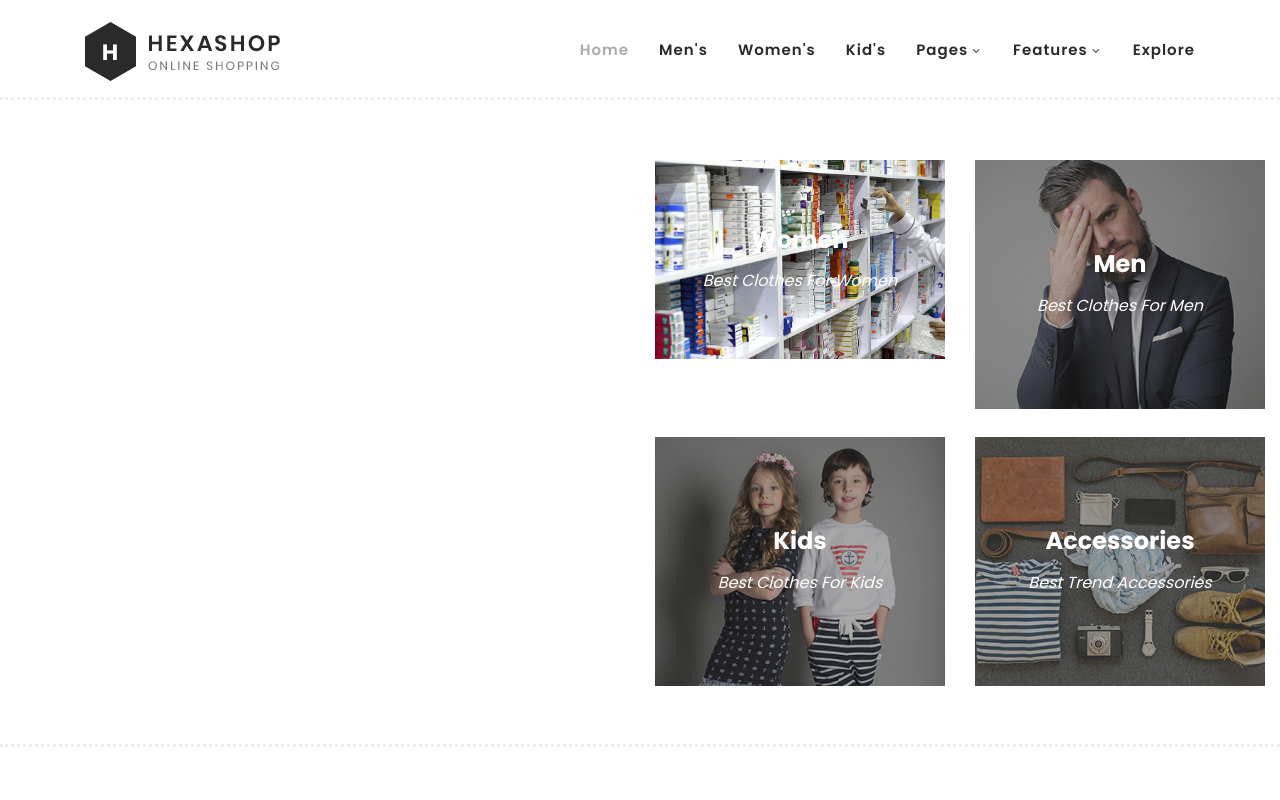
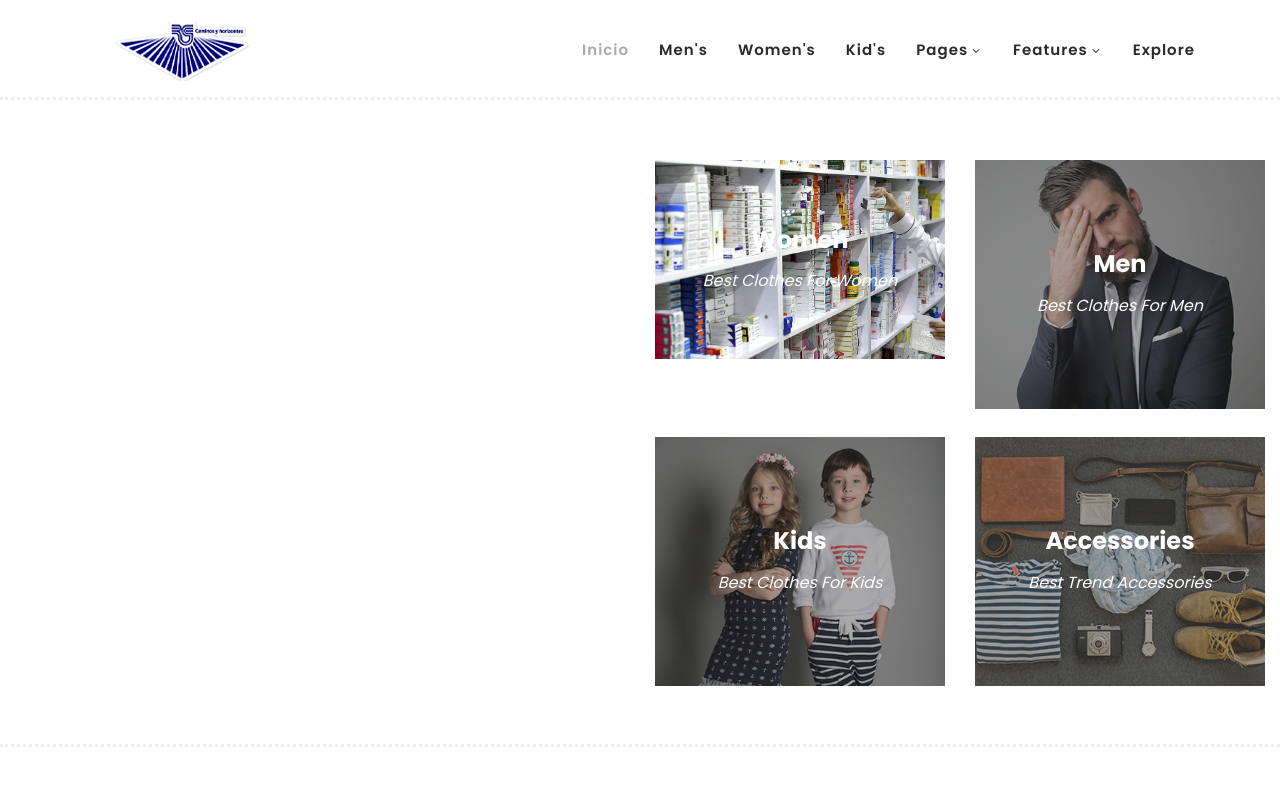
Before and after one commit to LsCallejas/home, a plain HTML site: page hexashop-1.0.0/index.html in a window 1280 px wide. Shown: the top 800 px of the page. Drawn offline with Linux system fonts and the light colour scheme.

Commit message:
cambios de logo png

```diff
--- a/hexashop-1.0.0/index.html
+++ b/hexashop-1.0.0/index.html
@@ -52,12 +52,12 @@ https://templatemo.com/tm-571-hexashop
                     <nav class="main-nav">
                         <!-- ***** Logo Start ***** -->
                         <a href="index.html" class="logo">
-                            <img src="assets/images/logo.png">
+                            <img src="assets/images/loge.png">
                         </a>
                         <!-- ***** Logo End ***** -->
                         <!-- ***** Menu Start ***** -->
                         <ul class="nav">
-                            <li class="scroll-to-section"><a href="#top" class="active">Home</a></li>
+                            <li class="scroll-to-section"><a href="#top" class="active">Inicio</a></li>
                             <li class="scroll-to-section"><a href="#men">Men's</a></li>
                             <li class="scroll-to-section"><a href="#women">Women's</a></li>
                             <li class="scroll-to-section"><a href="#kids">Kid's</a></li>
```
Also changed, not shown: hexashop-1.0.0/assets/images/loge.png (added), hexashop-1.0.0/assets/images/logoss.png (added).
